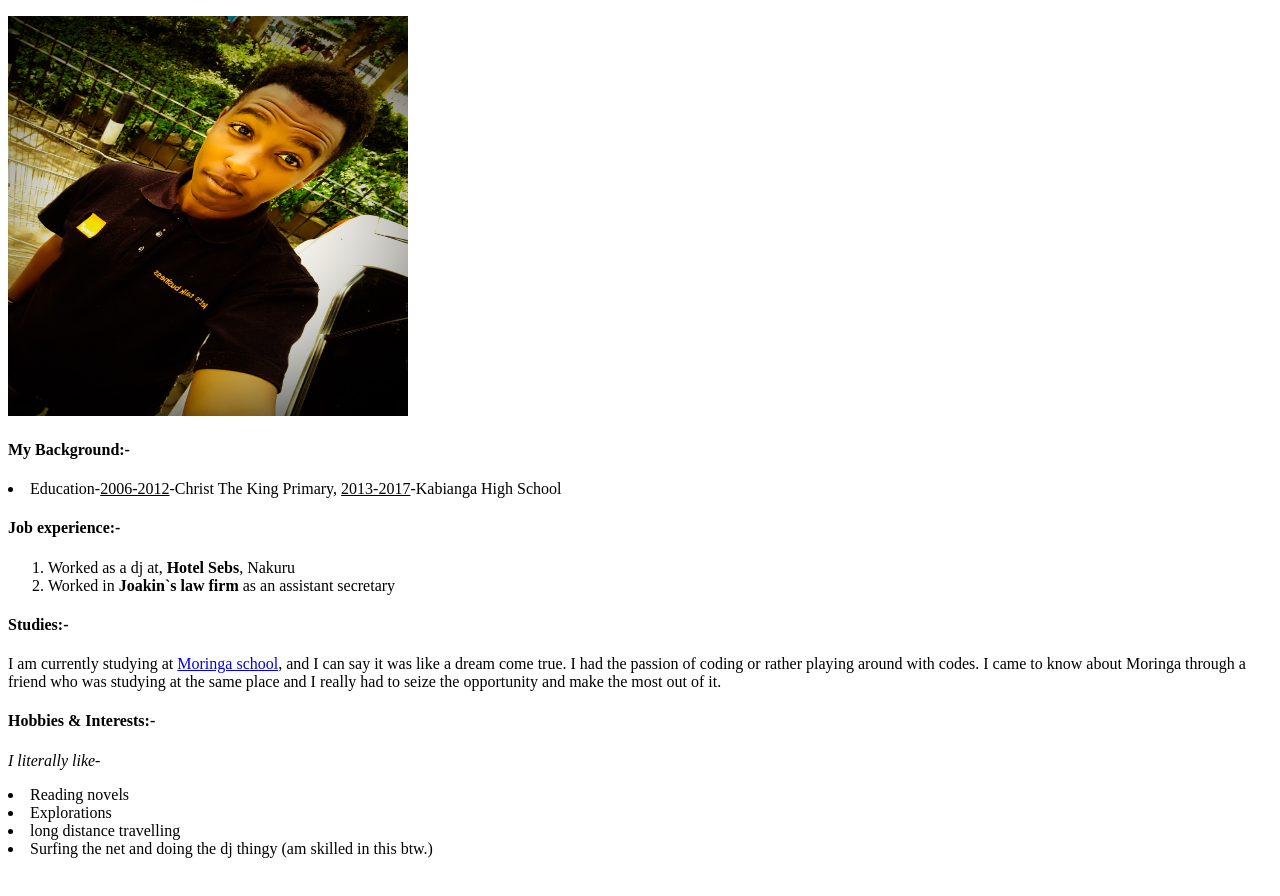
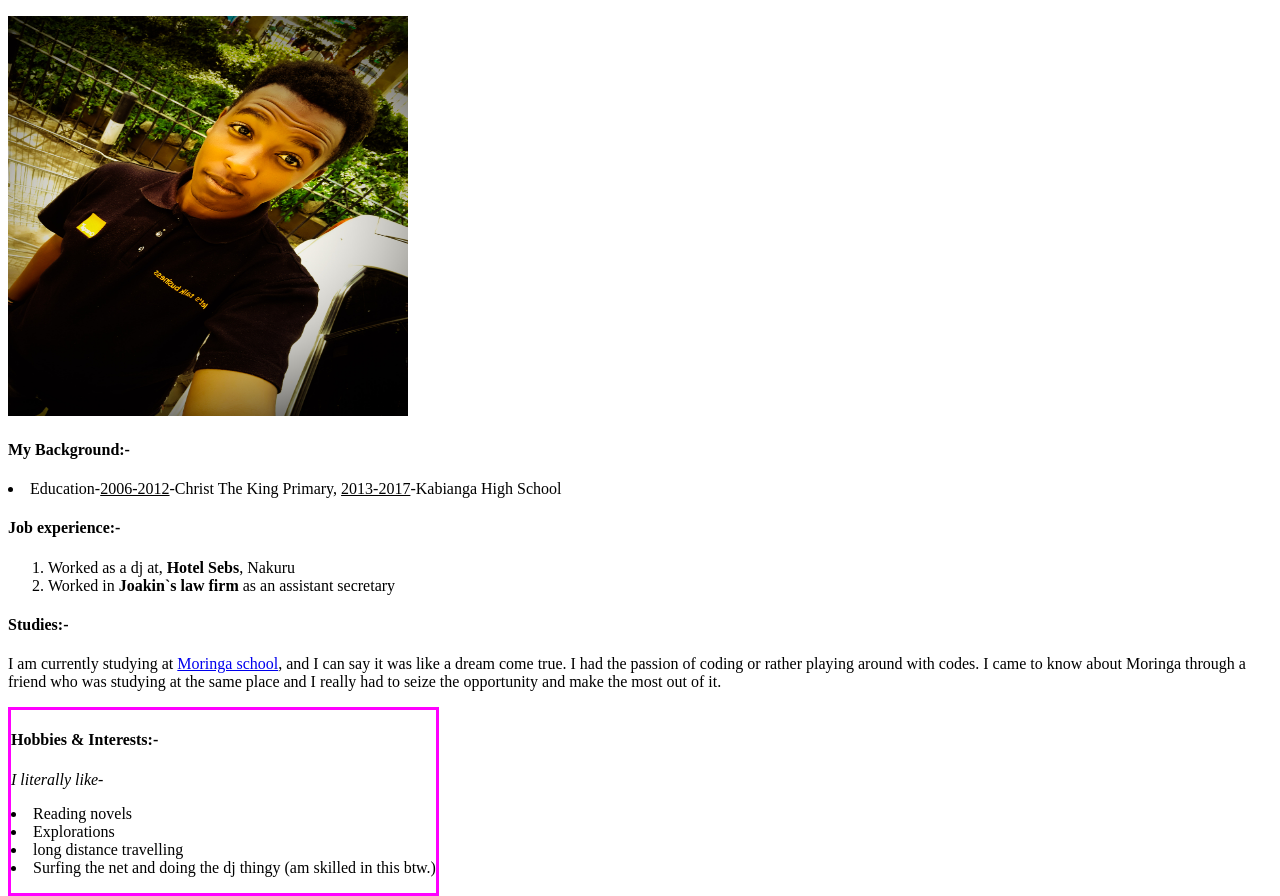
Before and after one commit to Maxie24/maxiesportfolio, a plain HTML site: page index.html in a window 1280 px wide. Shown: the part 131-1027 px from the top of the page. Before the commit the page ends 1005 px from the top, so only its background shows below. Drawn offline with Linux system fonts and the light colour scheme.

Commit message:
added spantag to likes

```diff
--- a/css/styles.css
+++ b/css/styles.css
@@ -6,3 +6,11 @@ h5{
 h1{
   color: aqua;
 }
+.hobbies{
+  float: left;
+  border: 9px;
+  border-top: solid magenta;
+  border-bottom: solid magenta;
+  border-left: solid magenta;
+  border-right: solid magenta;
+}
--- a/index.html
+++ b/index.html
@@ -37,8 +37,10 @@
     <p> <em>I literally like-</em>
     <li>Reading novels</li>
     <li>Explorations</li>
+    <span>
     <li>long distance travelling</li>
-    <li>Surfing the net and doing the dj thingy (am skilled in this btw.)</li></p>
+    <li>Surfing the net and doing the dj thingy (am skilled in this btw.)</li></span>
+  </p>
     </div>
 
 
```
